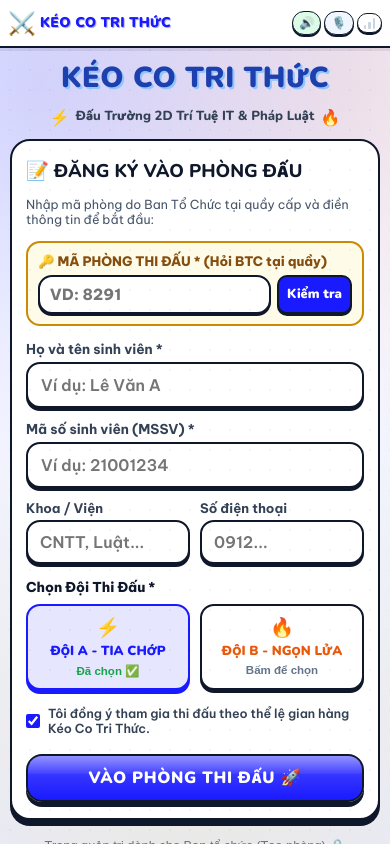
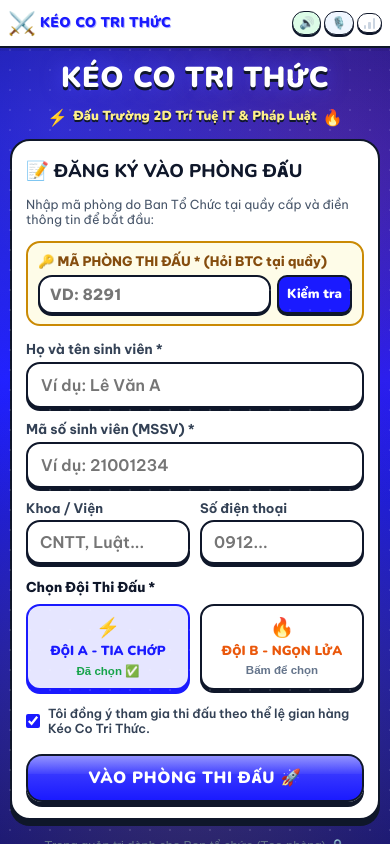
Before and after one commit to LEHAOK5/TroChoiKeoCoTriThuc, a React (Vite) app in the folder src/frontend/: page / in a window 390 px wide. Built offline with nearby package versions, Linux system fonts and the light colour scheme; no server answers.

Commit message:
feat(theme): dong bo nen ngoai web app sang mau xanh HARMONY #1A1AFF cho mobile va desktop

```diff
--- a/src/frontend/src/components/BuzzerControl.jsx
+++ b/src/frontend/src/components/BuzzerControl.jsx
@@ -84,7 +84,7 @@ export default function BuzzerControl({
       {/* Top Banner Status Bar based on UI State */}
       {isWaiting && (
         <div style={{ display: 'flex', justifyContent: 'space-between', alignItems: 'center', width: '100%', marginBottom: isMobile ? 4 : 8, padding: '0 4px' }}>
-          <span style={{ color: 'var(--text-muted)', fontWeight: 800, fontSize: isMobile ? '0.78rem' : '0.85rem' }}>
+          <span style={{ color: '#FFFFFF', textShadow: '0 1px 2px rgba(0,0,0,0.7)', fontWeight: 900, fontSize: isMobile ? '0.78rem' : '0.85rem' }}>
             {isMobile ? '🔔 Bấm chuông vàng để giành quyền trả lời:' : '🔒 Đọc kỹ 4 đáp án & Bấm chuông vàng để giành quyền trả lời:'}
           </span>
           {deadline && (
@@ -340,7 +340,7 @@ export default function BuzzerControl({
               {isFrozen ? `ĐÓNG BĂNG (${frozenSecondsLeft}s)` : 'BẤM CHUÔNG!'}
             </span>
           </button>
-          <small style={{ marginTop: 6, color: isFrozen ? '#0284C7' : 'var(--text-muted)', fontWeight: 800, fontSize: '0.78rem' }}>
+          <small style={{ marginTop: 6, color: isFrozen ? '#7DD3FC' : '#FEF08A', textShadow: '0 1px 2px rgba(0,0,0,0.6)', fontWeight: 900, fontSize: '0.78rem' }}>
             {isFrozen ? '🥶 Đang bị đối thủ DDoS đóng băng chuông!' : '⚡ Đập chuông nhanh để mở khóa 4 đáp án trên!'}
           </small>
         </div>
--- a/src/frontend/src/pages/LobbyPage.jsx
+++ b/src/frontend/src/pages/LobbyPage.jsx
@@ -626,8 +626,9 @@ export default function LobbyPage({
           textAlign: 'center',
           marginTop: 12,
           fontSize: '0.86rem',
-          color: '#334155',
-          fontWeight: 700
+          color: '#FEF08A',
+          textShadow: '0 1px 2px rgba(0,0,0,0.6)',
+          fontWeight: 800
         }}>
           {allReady
             ? '🎉 Cả 2 đội đã sẵn sàng! Đang khởi động đếm ngược 3-2-1...'
--- a/src/frontend/src/pages/RegisterPage.jsx
+++ b/src/frontend/src/pages/RegisterPage.jsx
@@ -120,8 +120,8 @@ export default function RegisterPage({ onRegisterSuccess, onGoAdmin }) {
             fontSize: isMobile ? '1.8rem' : '2.4rem',
             fontWeight: 900,
             letterSpacing: '0.02em',
-            color: '#1E40AF',
-            textShadow: '2px 2px 0 #93C5FD',
+            color: '#FFFFFF',
+            textShadow: '0 3px 0 var(--comic-black), 0 0 20px rgba(74, 74, 255, 0.8)',
             textTransform: 'uppercase',
             marginBottom: 4
           }}
@@ -130,7 +130,7 @@ export default function RegisterPage({ onRegisterSuccess, onGoAdmin }) {
         </h1>
         <div style={{ display: 'flex', alignItems: 'center', justifyContent: 'center', gap: 6 }}>
           <span style={{ fontSize: isMobile ? '1rem' : '1.2rem' }}>⚡</span>
-          <span style={{ color: '#334155', fontSize: isMobile ? '0.82rem' : '0.92rem', fontWeight: 800, fontFamily: 'var(--font-title)' }}>
+          <span style={{ color: '#FEF08A', textShadow: '0 1.5px 0 var(--comic-black)', fontSize: isMobile ? '0.82rem' : '0.92rem', fontWeight: 900, fontFamily: 'var(--font-title)' }}>
             Đấu Trường 2D Trí Tuệ IT & Pháp Luật
           </span>
           <span style={{ fontSize: isMobile ? '1rem' : '1.2rem' }}>🔥</span>
--- a/src/frontend/src/styles/index.css
+++ b/src/frontend/src/styles/index.css
@@ -17,7 +17,9 @@
   --blue-sky: #7D7DFF;
   --blue-soft: #E6E6FF;
   --blue-bg: #F3F3FF;
-  --game-backdrop: #EBEBFE;
+  --game-backdrop: #1A1AFF;
+  --game-backdrop-dark: #10108A;
+  --game-backdrop-deep: #0B0B80;
 
   /* Comic 2D Outlines & Shadows */
   --comic-black: #0F172A;
@@ -130,19 +132,19 @@ html, body {
   flex-direction: column;
   position: relative;
   background:
-    radial-gradient(circle at 10% 10%, rgba(26, 26, 255, 0.14) 0%, transparent 45%),
-    radial-gradient(circle at 90% 10%, rgba(255, 87, 34, 0.10) 0%, transparent 45%),
-    radial-gradient(circle at 50% 90%, rgba(250, 204, 21, 0.12) 0%, transparent 50%),
-    linear-gradient(180deg, #EEF1FF 0%, #F5F7FF 40%, #E8ECFF 100%);
+    radial-gradient(circle at 15% 15%, rgba(74, 74, 255, 0.45) 0%, transparent 50%),
+    radial-gradient(circle at 85% 20%, rgba(255, 87, 34, 0.22) 0%, transparent 45%),
+    radial-gradient(circle at 50% 85%, rgba(250, 204, 21, 0.20) 0%, transparent 50%),
+    linear-gradient(180deg, #10108A 0%, #1A1AFF 45%, #0C0C7A 100%);
   background-attachment: fixed;
 }
 
-/* Ambient Halftone Grid Pattern for Comic 2D Feel */
+/* Ambient Halftone Grid Pattern for Comic 2D Feel (White/Cyan Glow on Blue) */
 .app-wrapper::before {
   content: '';
   position: absolute;
   inset: 0;
-  background-image: radial-gradient(rgba(15, 23, 42, 0.04) 1.5px, transparent 1.5px);
+  background-image: radial-gradient(rgba(255, 255, 255, 0.12) 1.5px, transparent 1.5px);
   background-size: 20px 20px;
   pointer-events: none;
   z-index: 0;
```
